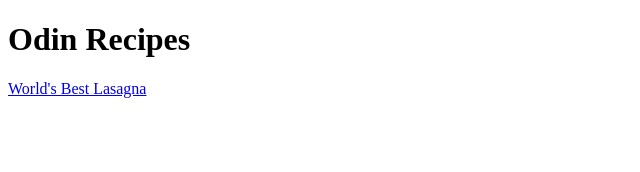
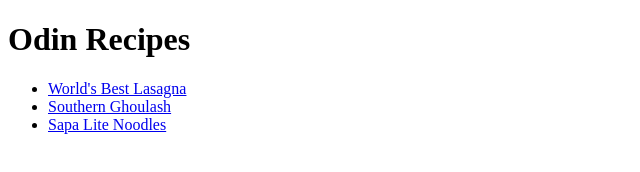
Before and after one commit to phatboislym/odin-recipes, a plain HTML site: page index.html in a window 1280 px wide. Shown: the whole page, without its empty margins (0-640 px from the left). Drawn offline with Linux system fonts and the light colour scheme.

Commit message:
update: add links for more recipes
- Southern Ghoulash recipe

- Sapa Lite Noodles

```diff
--- a/index.html
+++ b/index.html
@@ -7,6 +7,10 @@
 </head>
 <body>
     <h1>Odin Recipes</h1>
-    <a href="recipes/lasagna.html">World's Best Lasagna</a>
+        <ul>
+            <li><a href="recipes/lasagna.html">World's Best Lasagna</a></li>
+            <li><a href="recipes/ghoulash.html">Southern Ghoulash</a></li>
+            <li><a href="recipes/noodles.html">Sapa Lite Noodles</a></li>
+        </ul>
 </body>
 </html>
```
